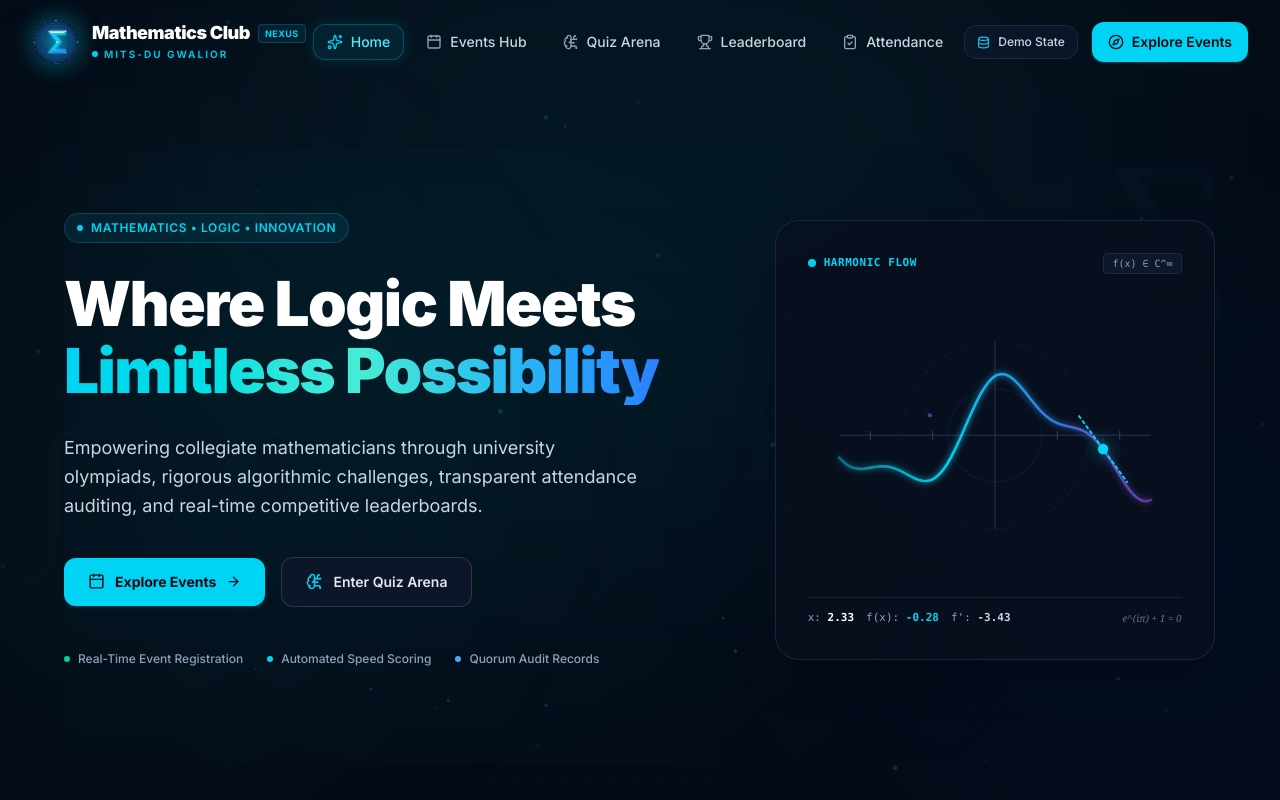
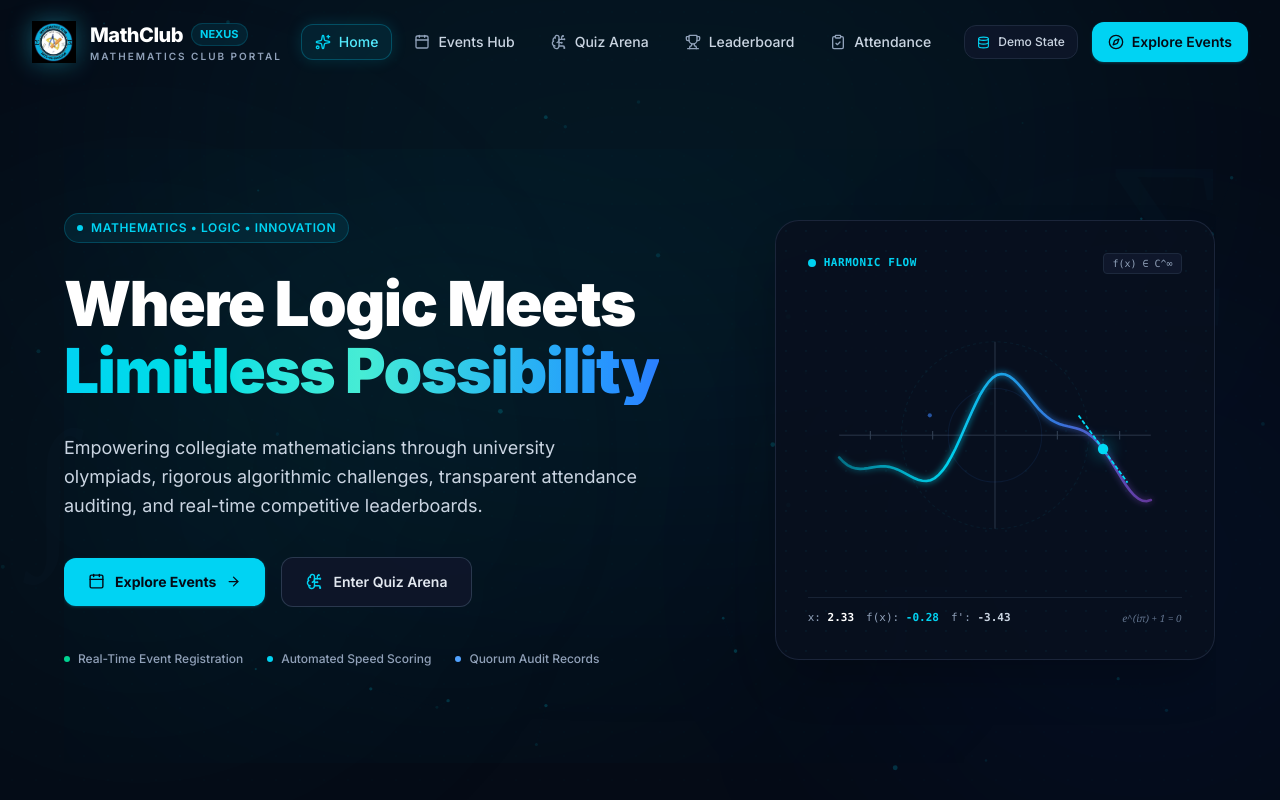
Before and after one commit to sankalp57-sa/maths-club---website, a React (Vite) app: page / in a window 1280 px wide. Shown: the top 800 px of the page. Built offline with nearby package versions, Linux system fonts and the light colour scheme.

Commit message:
feat: replace branding with MITS-DU Gwalior Mathematics Club badge and create reusable Logo component

```diff
--- a/index.html
+++ b/index.html
@@ -2,11 +2,11 @@
 <html lang="en">
   <head>
     <meta charset="UTF-8" />
-    <link rel="icon" type="image/svg+xml" href="/logo.svg" />
+    <link rel="icon" type="image/png" href="/mits-du-logo.png" />
     <meta name="viewport" content="width=device-width, initial-scale=1.0" />
-    <meta name="description" content="Mathematics Club MITS-DU Gwalior — Nexus Platform for collegiate mathematics event registration, interactive quizzes, leaderboards, and attendance auditing." />
+    <meta name="description" content="MathClub Nexus — Mathematics Club Management Platform for MITS-DU Gwalior." />
     <meta name="theme-color" content="#050B16" />
-    <title>Mathematics Club — MITS-DU Gwalior</title>
+    <title>MathClub Nexus | MITS-DU Gwalior</title>
   </head>
   <body>
     <div id="root"></div>
--- a/src/components/Footer.tsx
+++ b/src/components/Footer.tsx
@@ -4,7 +4,7 @@
 
 import { Code, Award } from 'lucide-react';
 import type { NavSection } from '../types';
-import MathClubLogo from './MathClubLogo';
+import Logo from './Logo';
 
 interface FooterProps {
   onNavigate: (section: NavSection) => void;
@@ -19,15 +19,10 @@ export default function Footer({ onNavigate }: FooterProps) {
           {/* Column 1: Brand & Mission */}
           <div className="space-y-4">
             <div className="flex items-center gap-3">
-              <MathClubLogo className="w-10 h-10" />
-              <div>
-                <span className="text-lg font-bold text-white tracking-tight block">
-                  Mathematics Club
-                </span>
-                <p className="text-[10px] font-semibold text-cyan-400 uppercase tracking-[0.18em]">
-                  MITS-DU Gwalior
-                </p>
-              </div>
+              <Logo size="footer" />
+              <span className="text-lg font-bold text-white tracking-tight">
+                MathClub Nexus
+              </span>
             </div>
             <p className="text-sm text-slate-400 leading-relaxed max-w-sm">
               The premier collegiate mathematics club platform. Orchestrating competitive math olympiads, student research colloquia, automated quiz leaderboards, and transparent participation auditing.
--- /dev/null
+++ b/src/components/Logo.tsx
@@ -0,0 +1,55 @@
+// ============================================================
+// MathClub Nexus — Reusable MITS-DU Gwalior Mathematics Club Badge Logo
+// ============================================================
+
+import React from 'react';
+import { motion } from 'motion/react';
+
+export interface LogoProps {
+  size?: 'navbar' | 'footer' | string;
+  className?: string;
+  interactive?: boolean;
+}
+
+export default function Logo({
+  size = 'navbar',
+  className = '',
+  interactive = false,
+}: LogoProps) {
+  // Determine sizing class
+  let sizeClass = 'h-9 w-9 sm:h-11 sm:w-11';
+  if (size === 'navbar') {
+    sizeClass = 'h-9 w-9 sm:h-11 sm:w-11';
+  } else if (size === 'footer') {
+    sizeClass = 'h-10 w-10';
+  } else if (size) {
+    sizeClass = size;
+  }
+
+  const imageElement = (
+    <img
+      src="/mits-du-logo.png"
+      alt="Mathematics Club MITS-DU Gwalior"
+      className={`${sizeClass} object-contain drop-shadow-[0_0_12px_rgba(34,211,238,0.35)] select-none ${className}`}
+      draggable={false}
+    />
+  );
+
+  if (interactive) {
+    return (
+      <motion.div
+        whileHover={{ scale: 1.06, rotate: 3 }}
+        transition={{ type: 'spring', stiffness: 350, damping: 20 }}
+        className="inline-flex items-center justify-center flex-shrink-0 cursor-pointer"
+      >
+        {imageElement}
+      </motion.div>
+    );
+  }
+
+  return (
+    <div className="inline-flex items-center justify-center flex-shrink-0">
+      {imageElement}
+    </div>
+  );
+}
--- a/src/components/MathClubLogo.tsx
+++ /dev/null
@@ -1,173 +0,0 @@
-// ============================================================
-// MathClub Nexus — Premium Cyber Mathematical Emblem Logo
-// ============================================================
-
-import React from 'react';
-
-interface MathClubLogoProps {
-  className?: string;
-  size?: number | string;
-  animate?: boolean;
-}
-
-export default function MathClubLogo({
-  className = 'w-11 h-11',
-  size,
-  animate = true,
-}: MathClubLogoProps) {
-  const sizeStyle = size ? { width: size, height: size } : undefined;
-
-  return (
-    <div
-      style={sizeStyle}
-      className={`relative flex items-center justify-center flex-shrink-0 select-none group/logo ${className}`}
-    >
-      {/* Outer ambient pulsing aura */}
-      {animate && (
-        <div className="absolute inset-0 rounded-full bg-cyan-400/20 blur-md group-hover/logo:bg-cyan-400/35 transition-all duration-300 pointer-events-none" />
-      )}
-
-      {/* High-fidelity Vector Emblem */}
-      <svg
-        viewBox="0 0 160 160"
-        className="w-full h-full relative z-10 drop-shadow-[0_0_12px_rgba(0,217,245,0.45)] transition-transform duration-300 group-hover/logo:scale-105"
-        fill="none"
-        xmlns="http://www.w3.org/2000/svg"
-      >
-        <defs>
-          <radialGradient id="mclBgGlow" cx="50%" cy="50%" r="50%">
-            <stop offset="0%" stopColor="#00D9F5" stopOpacity="0.4" />
-            <stop offset="65%" stopColor="#2563EB" stopOpacity="0.15" />
-            <stop offset="100%" stopColor="#050B16" stopOpacity="0.9" />
-          </radialGradient>
-
-          <linearGradient id="mclCyberCyan" x1="0%" y1="0%" x2="100%" y2="100%">
-            <stop offset="0%" stopColor="#38BDF8" />
-            <stop offset="45%" stopColor="#00D9F5" />
-            <stop offset="100%" stopColor="#3B82F6" />
-          </linearGradient>
-
-          <linearGradient id="mclNeonIndigo" x1="0%" y1="100%" x2="100%" y2="0%">
-            <stop offset="0%" stopColor="#6366F1" />
-            <stop offset="50%" stopColor="#00D9F5" />
-            <stop offset="100%" stopColor="#A855F7" />
-          </linearGradient>
-
-          <linearGradient id="mclRingGrad" x1="0%" y1="0%" x2="100%" y2="100%">
-            <stop offset="0%" stopColor="#00D9F5" stopOpacity="0.9" />
-            <stop offset="50%" stopColor="#3B82F6" stopOpacity="0.4" />
-            <stop offset="100%" stopColor="#8B5CF6" stopOpacity="0.8" />
-          </linearGradient>
-
-          <filter id="mclGlow" x="-20%" y="-20%" width="140%" height="140%">
-            <feGaussianBlur stdDeviation="3.5" result="blur" />
-            <feComposite in="SourceGraphic" in2="blur" operator="over" />
-          </filter>
-        </defs>
-
-        {/* Ambient Glow Disk */}
-        <circle cx="80" cy="80" r="74" fill="url(#mclBgGlow)" />
-
-        {/* Cyber Outer Rings */}
-        <circle
-          cx="80"
-          cy="80"
-          r="72"
-          stroke="url(#mclRingGrad)"
-          strokeWidth="2"
-          strokeDasharray="9 6 18 6"
-          opacity="0.85"
-        />
-        <circle
-          cx="80"
-          cy="80"
-          r="66"
-          stroke="#00D9F5"
-          strokeWidth="0.8"
-          strokeOpacity="0.4"
-        />
-
-        {/* Cardinal Math Axis Points */}
-        <circle cx="80" cy="8" r="2.2" fill="#00D9F5" />
-        <circle cx="152" cy="80" r="2.2" fill="#00D9F5" />
-        <circle cx="80" cy="152" r="2.2" fill="#3B82F6" />
-        <circle cx="8" cy="80" r="2.2" fill="#6366F1" />
-
-        {/* Golden Spiral Arc */}
-        <path
-          d="M 80 80 A 12 12 0 0 1 92 80 A 24 24 0 0 1 80 104 A 44 44 0 0 1 36 80 A 70 70 0 0 1 80 10"
-          fill="none"
-          stroke="url(#mclRingGrad)"
-          strokeWidth="1.5"
-          strokeLinecap="round"
-          opacity="0.5"
-          strokeDasharray="3 3"
-        />
-
-        {/* Background Sacred Geometric Matrix */}
-        <polygon
-          points="80,24 130,116 30,116"
-          fill="none"
-          stroke="#38BDF8"
-          strokeWidth="0.8"
-          strokeOpacity="0.25"
-          strokeDasharray="4 4"
-        />
-        <polygon
-          points="80,136 130,44 30,44"
-          fill="none"
-          stroke="#818CF8"
-          strokeWidth="0.6"
-          strokeOpacity="0.2"
-          strokeDasharray="4 4"
-        />
-
-        {/* High-Definition Cyber Sigma (∑) */}
-        <g filter="url(#mclGlow)">
-          {/* 3D Depth Shadow */}
-          <path
-            d="M 112 44 L 54 44 L 84 80 L 54 116 L 112 116 L 112 104 L 78 104 L 98 80 L 78 56 L 112 56 Z"
-            fill="#050B16"
-            fillOpacity="0.8"
-            stroke="#00D9F5"
-            strokeOpacity="0.3"
-            strokeWidth="3.5"
-            strokeLinejoin="round"
-          />
-
-          {/* Front Cyan Sigma */}
-          <path
-            d="M 112 44 L 54 44 L 84 80 L 54 116 L 112 116 L 112 104 L 78 104 L 98 80 L 78 56 L 112 56 Z"
-            fill="url(#mclCyberCyan)"
-          />
-
-          {/* Top Edge Highlight */}
-          <polygon
-            points="54,44 112,44 104,50 64,50"
-            fill="#FFFFFF"
-            fillOpacity="0.8"
-          />
-
-          {/* Center Vertex Accent */}
-          <polygon
-            points="84,80 98,80 78,56 68,60"
-            fill="url(#mclNeonIndigo)"
-            fillOpacity="0.9"
-          />
-
-          {/* Bottom Accent */}
-          <polygon
-            points="54,116 112,116 104,110 64,110"
-            fill="#3B82F6"
-            fillOpacity="0.8"
-          />
-        </g>
-
-        {/* Specular Vertex Flare Highlights */}
-        <circle cx="112" cy="44" r="2.5" fill="#FFFFFF" />
-        <circle cx="112" cy="116" r="2.5" fill="#00D9F5" />
-        <circle cx="84" cy="80" r="3" fill="#FFFFFF" />
-      </svg>
-    </div>
-  );
-}
--- a/src/components/Navbar.tsx
+++ b/src/components/Navbar.tsx
@@ -18,7 +18,7 @@ import {
 } from 'lucide-react';
 import type { NavSection } from '../types';
 import { springSmooth } from '../motion/motionTokens';
-import MathClubLogo from './MathClubLogo';
+import Logo from './Logo';
 
 interface NavbarProps {
   activeSection: NavSection;
@@ -75,25 +75,21 @@ export default function Navbar({
           {/* Brand Logo & Title */}
           <div
             onClick={() => handleNav('dashboard')}
-            className="flex items-center gap-3 cursor-pointer select-none flex-shrink-0 group py-2"
+            className="flex items-center gap-3.5 cursor-pointer select-none flex-shrink-0 group py-2"
           >
-            {/* Modern Mathematical Emblem Logo */}
-            <MathClubLogo className="w-11 h-11 lg:w-12 lg:h-12" />
-            <div className="flex flex-col">
+            <Logo size="navbar" interactive />
+            <div>
               <div className="flex items-center gap-2">
-                <span className="text-base lg:text-lg font-black text-white tracking-tight leading-tight group-hover:text-cyan-200 transition-colors">
-                  Mathematics Club
+                <span className="text-lg lg:text-xl font-extrabold text-white tracking-tight">
+                  MathClub
                 </span>
-                <span className="hidden sm:inline-flex items-center px-1.5 py-0.5 rounded text-[9px] font-bold uppercase tracking-wider bg-cyan-500/10 text-cyan-400 border border-cyan-500/25">
-                  Nexus
+                <span className="text-[11px] font-bold px-2 py-0.5 rounded-full bg-cyan-500/10 text-cyan-400 border border-cyan-500/20">
+                  NEXUS
                 </span>
               </div>
-              <div className="flex items-center gap-1.5 pt-0.5">
-                <span className="w-1.5 h-1.5 rounded-full bg-cyan-400 animate-pulse" />
-                <p className="text-[10px] font-bold text-cyan-400/90 uppercase tracking-[0.2em]">
-                  MITS-DU Gwalior
-                </p>
-              </div>
+              <p className="text-[10px] font-semibold text-slate-400 uppercase tracking-[0.2em]">
+                MATHEMATICS CLUB PORTAL
+              </p>
             </div>
           </div>
 
--- a/src/components/Sidebar.tsx
+++ b/src/components/Sidebar.tsx
@@ -9,13 +9,12 @@ import {
   Trophy,
   ClipboardCheck,
   X,
-  Sigma,
   ChevronLeft,
   ChevronRight,
   Sparkles,
 } from 'lucide-react';
 import type { NavSection } from '../types';
-import MathClubLogo from './MathClubLogo';
+import Logo from './Logo';
 
 interface SidebarProps {
   activeSection: NavSection;
@@ -54,7 +53,7 @@ export default function Sidebar({
       {/* Brand Header */}
       <div className={`p-4 border-b border-slate-800/80 flex items-center ${isCollapsed && !mobile ? 'justify-center' : 'justify-between'}`}>
         <div className="flex items-center gap-3 min-w-0">
-          <MathClubLogo className="w-9 h-9" />
+          <Logo size="h-9 w-9" />
           {(!isCollapsed || mobile) && (
             <div className="min-w-0">
               <h1 className="text-sm font-bold text-white tracking-tight truncate flex items-center gap-1.5">
```
Also changed, not shown: public/mits-du-logo.png (added).
